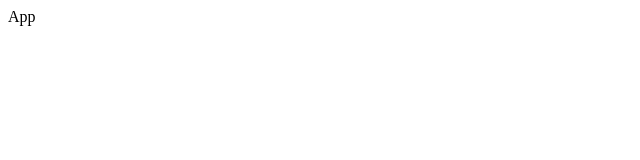
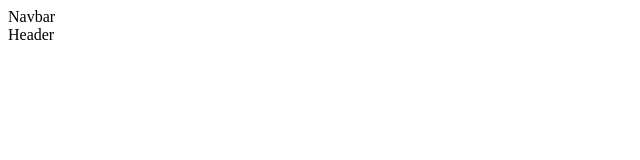
Before and after one commit to RandyPol/gpt-cra-marketing, a React (Create React App) app: page / in a window 1280 px wide. Shown: the top 160 px of the page, without its empty margins (0-640 px from the left). Built offline with nearby package versions, Linux system fonts and the light colour scheme.

Commit message:
Add basic layout components to App.js

```diff
--- a/src/App.js
+++ b/src/App.js
@@ -1,5 +1,23 @@
+import {
+  Footer,
+  Blog,
+  Possibility,
+  Features,
+  WhatGPT3,
+  Header,
+} from './containers'
+
+import { CTA, Brand, Feature, Navbar } from './components'
+
 const App = () => {
-  return <div>App</div>
+  return (
+    <div className="App">
+      <div className="gradient__bg">
+        <Navbar />
+        <Header />
+      </div>
+    </div>
+  )
 }
 
 export default App
```
